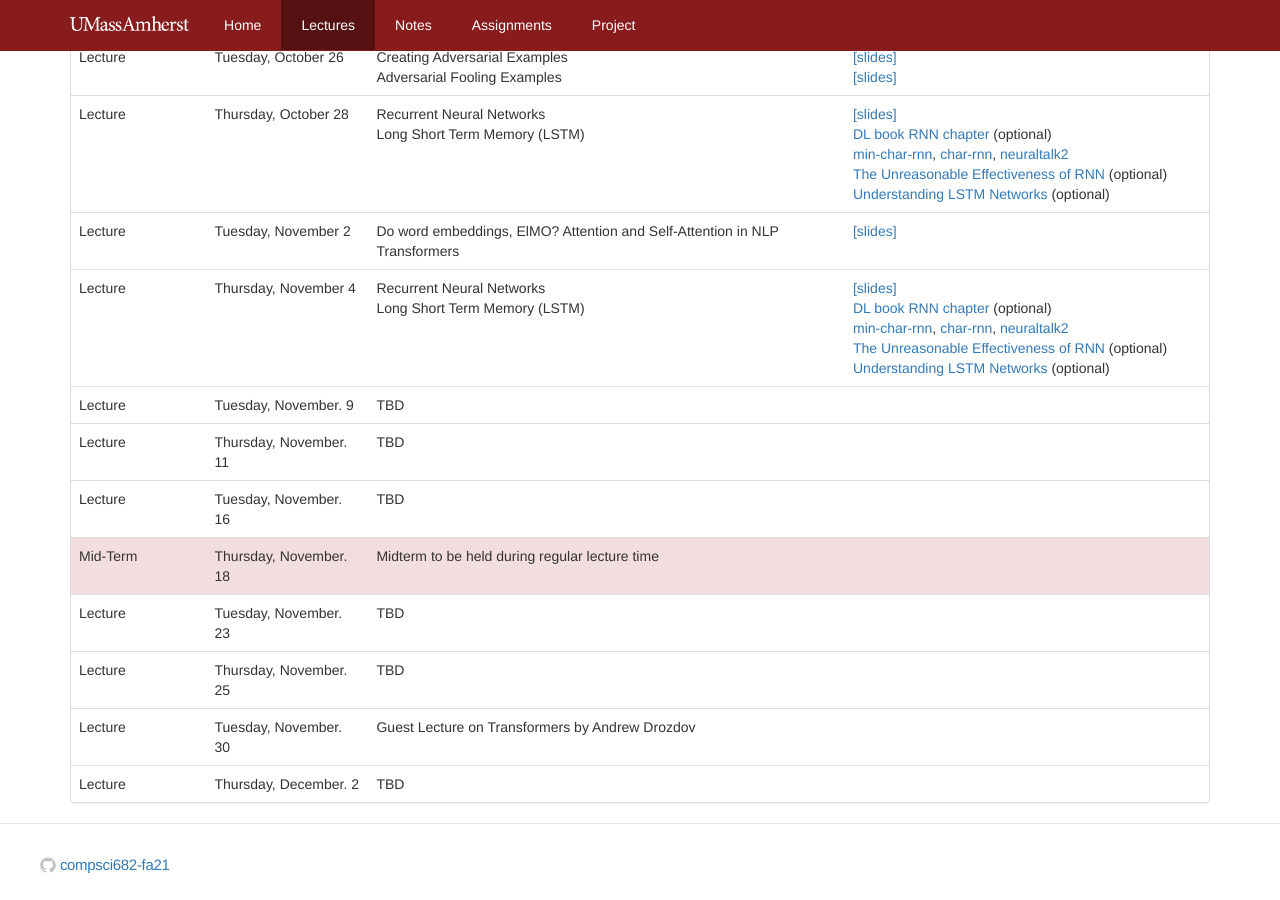
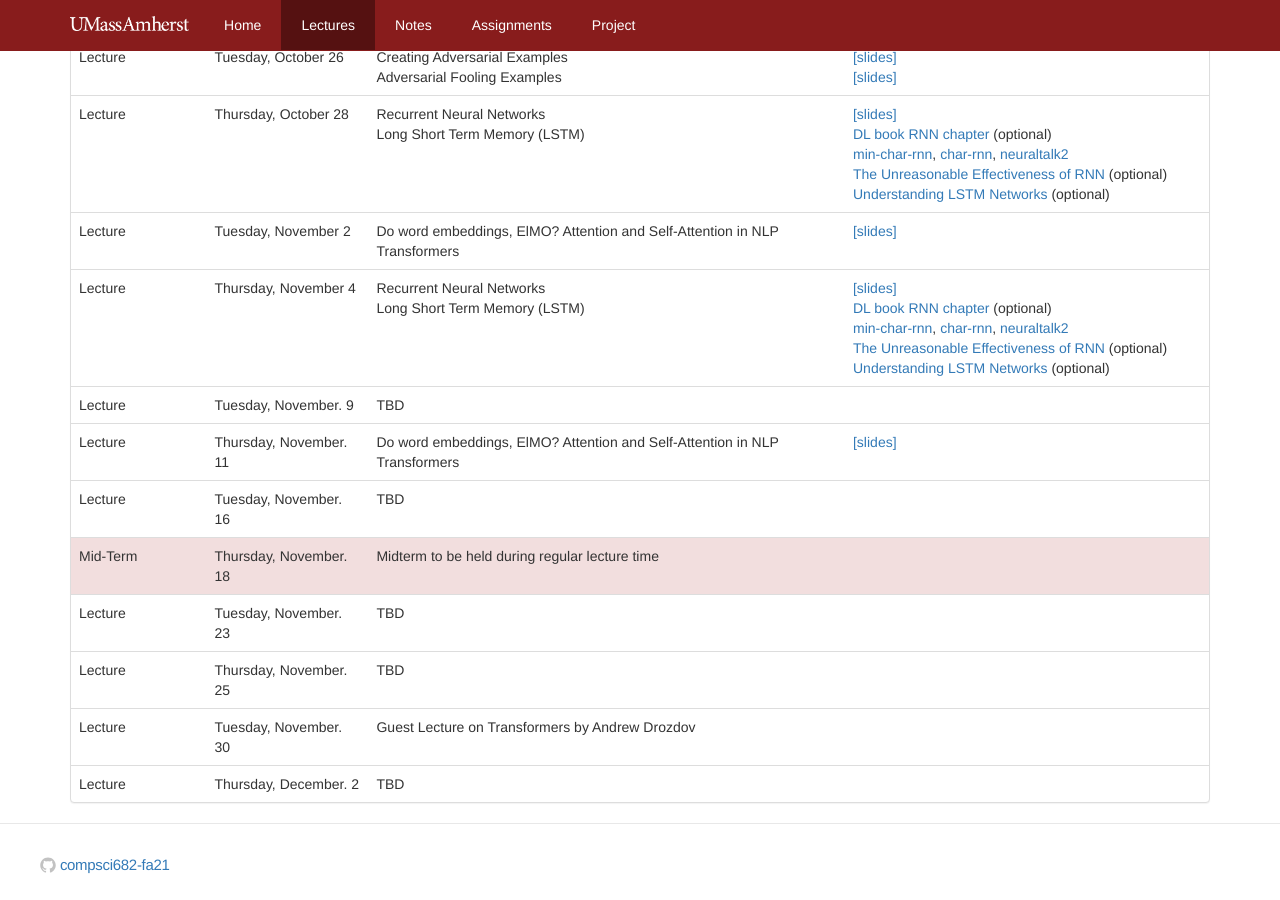
Before and after one commit to compsci682-fa21/compsci682-fa21.github.io, a Jekyll site: the page syllabus.html, which Jekyll copies as it is, in a window 1280 px wide and 900 px high, scrolled down 1588 px. Built offline with Jekyll 4.4.1, drawn with Linux system fonts in a browser that asks for light colours.

Commit message:
Update syllabus.html

```diff
--- a/syllabus.html
+++ b/syllabus.html
@@ -386,9 +386,10 @@
     <td>Lecture</td>
     <td>Thursday, November. 11</td>
     <td>
-      TBD
+      Do word embeddings, ElMO? Attention and Self-Attention in NLP Transformers
     </td>
     <td>
+      <a href="https://docs.google.com/presentation/d/12GFQqJmrfZ29beWLgZsGq4lzhVM0K6umEBvyyWjEUxQ/edit?usp=sharing">[slides]</a><br>
     </td>
   </tr>
   <tr>
```
